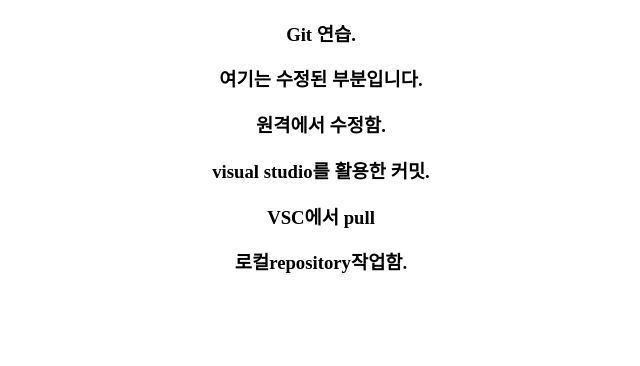
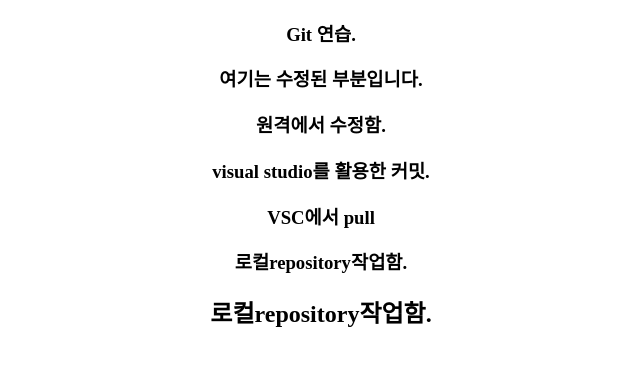
Before and after one commit to changholee2010/html, a plain HTML site: page index.html in a window 1280 px wide. Shown: the whole page, without its empty margins (319-959 px from the left). Drawn offline with Linux system fonts and the light colour scheme.

Commit message:
충돌해결

```diff
--- a/index.html
+++ b/index.html
@@ -32,5 +32,6 @@
   <h3>VSC에서 pull</h3>
   <!-- pull 위해서 수정하는 부분. -->
   <h3>로컬repository작업함.</h3>
+  <h2>로컬repository작업함.</h2>
 </body>
 </html>
```
